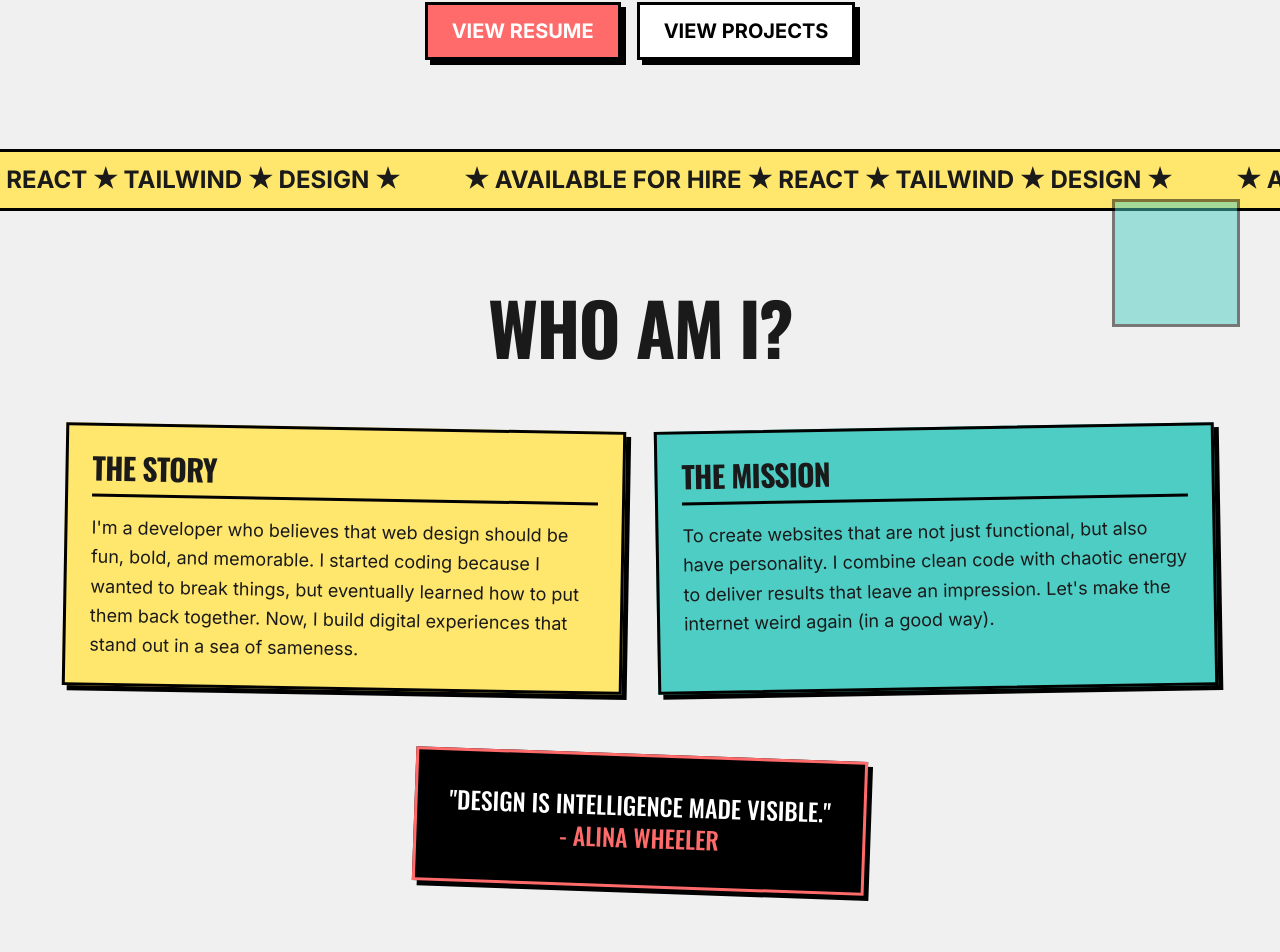
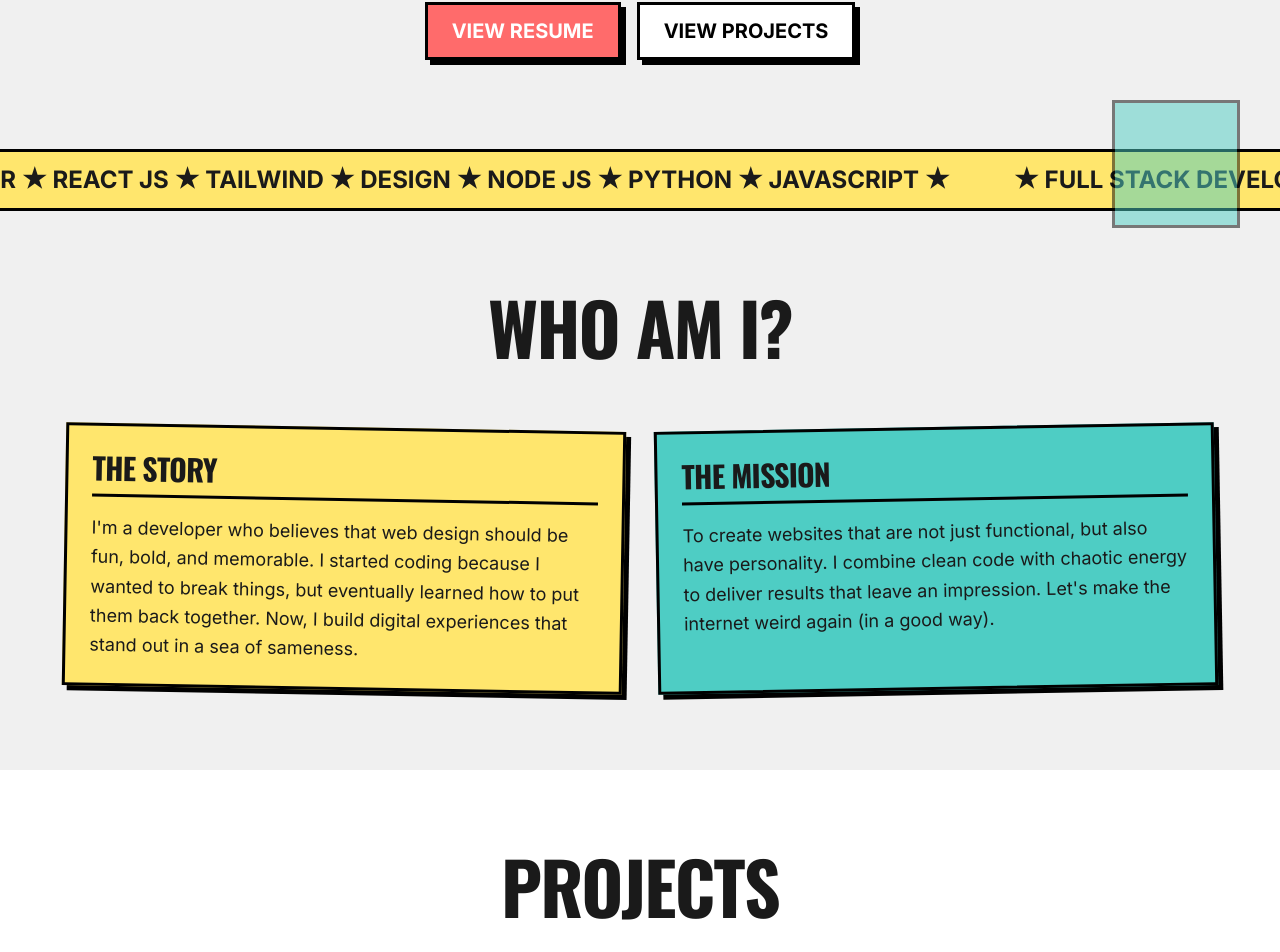
Before and after one commit to KompallyAkhil/Portfolio, a React (Vite) app: page / in a window 1280 px wide. Shown: the part 571-1523 px from the top of the page. Built offline with nearby package versions, Linux system fonts and the light colour scheme.

Commit message:
Changes in hero section

```diff
--- a/src/components/HeroSection.jsx
+++ b/src/components/HeroSection.jsx
@@ -57,7 +57,7 @@ const HeroSection = () => {
                 >
                     {[...Array(10)].map((_, i) => (
                         <span key={i} className="text-2xl font-bold mx-8">
-                            ★ AVAILABLE FOR HIRE ★ REACT ★ TAILWIND ★ DESIGN ★
+                            ★ FULL STACK DEVELOPER ★ REACT JS ★ TAILWIND ★ DESIGN ★ NODE JS ★ PYTHON ★ JAVASCRIPT ★
                         </span>
                     ))}
                 </motion.div>
@@ -99,14 +99,14 @@ const HeroSection = () => {
                     </motion.div>
                 </div>
 
-                <div className="mt-16 flex justify-center">
+                {/* <div className="mt-16 flex justify-center">
                     <div className="bg-black text-white p-8 border-3 border-neo-main shadow-neo transform rotate-2 max-w-2xl text-center">
                         <p className="text-2xl font-display uppercase">
                             "Design is intelligence made visible." <br />
                             <span className="text-neo-main">- Alina Wheeler</span>
                         </p>
                     </div>
-                </div>
+                </div> */}
             </div>
 
             {/* Background Elements (retained) */}
```
